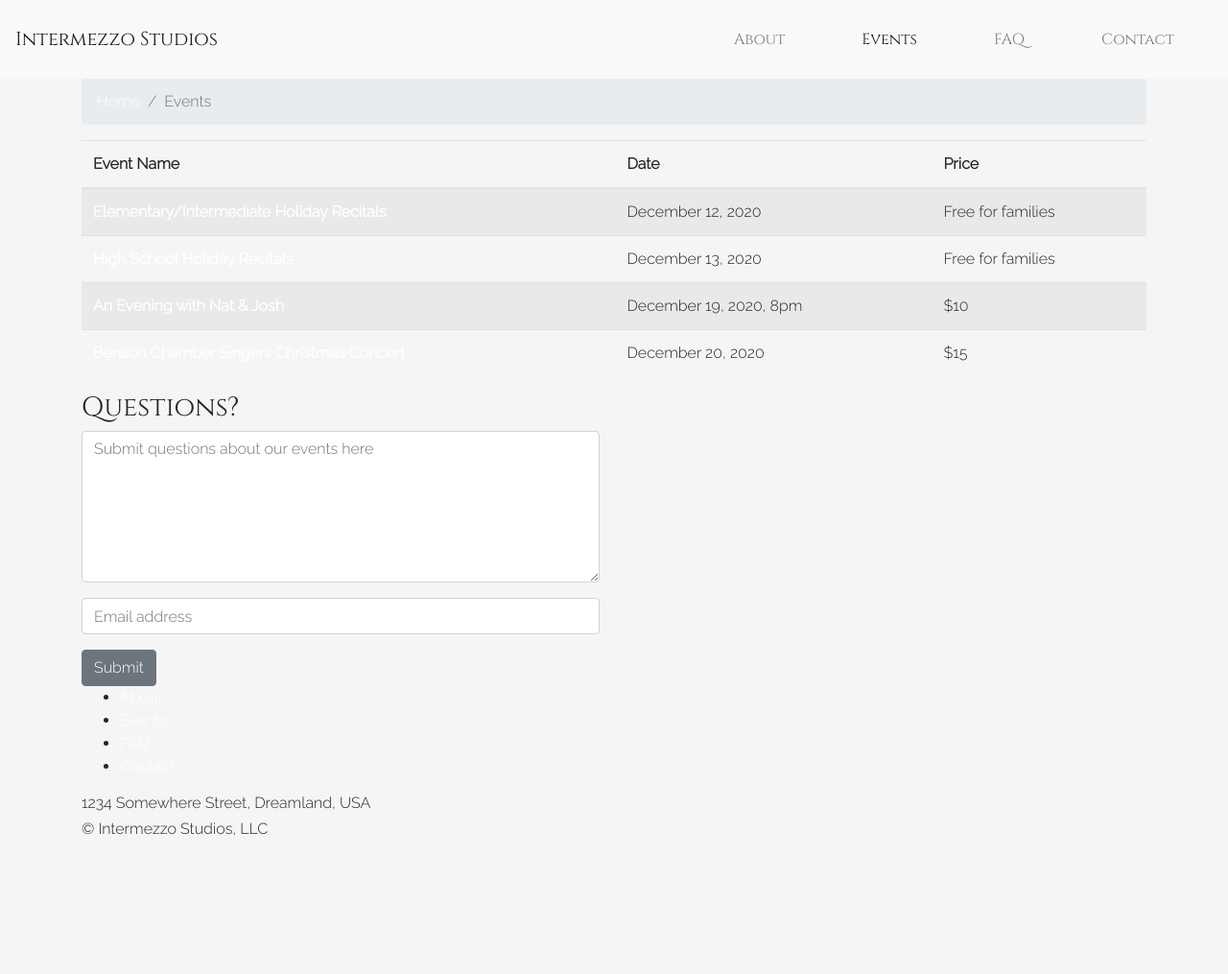
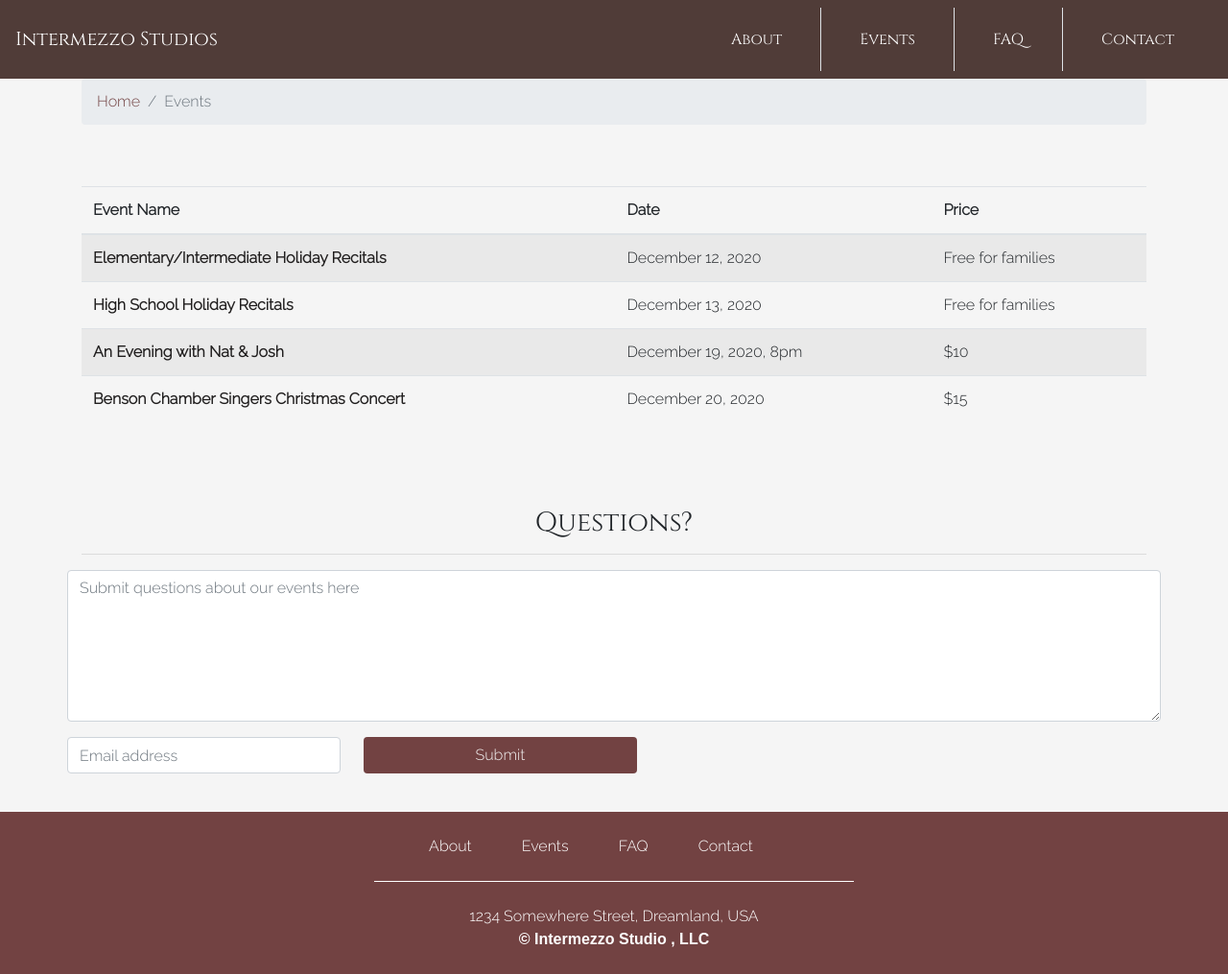
Before and after one commit to Bill-Sukh/Intermezzo-Studios, a website: page events.html in a window 1280 px wide. Shown: the whole page at 96% size. Before the commit the page ends 882 px from the top, so only its background shows below. Drawn offline with nearby package versions, Linux system fonts and the light colour scheme.

Commit message:
About, Events, FAQ edit

```diff
--- a/css/styles.css
+++ b/css/styles.css
@@ -156,3 +156,54 @@ h1,h2,h3{
 
 
 /* footer end */
+
+
+/* ---------- ABOUT.HTML ---------- */
+
+
+/* Breacrumb */
+.breadcrumb a{
+    color: rgb(114, 66, 66);
+}
+/*  */
+
+/* Link menu */
+.about-section {
+    height: 80vh;
+}
+
+.about-link-menu a{
+    color:rgb(114, 66, 66);
+    font-size: 1.3rem;
+    border-bottom: 0.1rem solid rgb(194, 190, 190);
+}
+
+.about-link-menu li:hover {
+    background-color: lightgrey;
+}
+/* Link menu end */
+
+
+/* ---------- EVENTS.HTML ---------- */
+
+
+/* Calendar */
+
+
+.calendar-table tr a{
+    color: rgb(32, 30, 30);
+
+}
+
+/* ---------- FAQ.HTML ---------- */
+
+#faqAccordion {
+    height: 70vh;
+}
+
+#faqAccordion .btn-link {
+    color: rgb(37, 34, 34);
+}
+
+
+/* ---------- CONTACT.HTML ---------- */
--- a/events.html
+++ b/events.html
@@ -15,21 +15,21 @@
 
 <!--Navigation Bar-->
 
-<nav class="navbar navbar-expand-lg navbar-light bg-light">
+<nav class="navbar navbar-expand-lg" id="my_nav">
     <a class="navbar-brand" href="index.html">Intermezzo Studios</a>
     <button class="navbar-toggler" type="button" data-toggle="collapse" data-target="#navbar" aria-controls="navbar" aria-expanded="false" aria-label="Toggle navigation">
-        <span class="navbar-toggler-icon"></span>
+        <i class="fa fa-bars fa-2x navbar-toggler-icon"></i>
     </button>
 
     <div class="collapse navbar-collapse" id="navbar">
         <ul class="navbar-nav ml-auto">
-            <li class="nav-item">
+            <li class="nav-item border-right">
                 <a class="nav-link" href="about.html">About</a>
             </li>
-            <li class="nav-item active">
+            <li class="nav-item border-right">
                 <a class="nav-link" href="events.html">Events</a>
             </li>
-            <li class="nav-item">
+            <li class="nav-item border-right">
                 <a class="nav-link" href="faq.html">FAQ</a>
             </li>
             <li class="nav-item">
@@ -53,9 +53,8 @@
 </div>
 
 <!--Calendar-->
-
-<div class="container">
-    <table class="table table-striped">
+<div class="container py-5">
+    <table class="table table-striped calendar-table">
         <thead>
             <tr>
                 <th scope="col-6">Event Name</th>
@@ -86,20 +85,23 @@
             </tr>
         </tbody>
     </table>
+</div>
 
 <!--Contact Form-->
-
+<div class="container py-4">
     <div class="row">
-        <div class="col-6">
-            <h3>Questions?</h3>
-            <form>
-                <div class="form-group">
+        <div class="col-12 text-center">
+            <h3 class="mb-3">Questions?</h3>
+            <hr>
+            <form >
+                <div class="form-group row">
                     <textarea class="form-control" id="eventsTextarea" rows="6" placeholder="Submit questions about our events here"></textarea>
                 </div>
-                <div class="form-group">
-                    <input type="email" id="eventsEmail" class="form-control" placeholder="Email address" />
+                <div class="form-group row">
+                    <input type="email" id="eventsEmail" class="form-control col-3 mr-4" placeholder="Email address" />
+                    <button type="submit" class="btn contact-submit-btn col-3">Submit</button>
                 </div>
-                <button type="submit" class="btn btn-secondary">Submit</button>
+
             </form>
         </div>
     </div>
@@ -107,31 +109,34 @@
 
 <!--Footer-->
 
-<footer>
-    <div class="container">
-        <div class="row">
-            <div class="col-12">
-                <ul>
-                    <li><a href="about.html">About</a></li>
-                    <li><a href="#">Events</a></li>
-                    <li><a href="faq.html">FAQ</a></li>
-                    <li><a href="contact.html">Contact</a></li>
-                </ul>
-            </div>
-            <hr/>
-            <div class="col-12">
-                <h6>1234 Somewhere Street, Dreamland, USA</h6>
-                <h6>&#169; Intermezzo Studios, LLC</h6>
-            </div>
+<footer class="site-footer">
+    <div class="container-fluid">
+        <div class="footer-navigation text-center py-4">
+            <a class="footer-nav-item" href="about.html">About</a>
+            <a class="footer-nav-item" href="events.html">Events</a>
+            <a class="footer-nav-item" href="faq.html">FAQ</a>
+            <a class="footer-nav-item" href="contact.html">Contact</a>
+        </div>
+        <div class="white-line mx-auto">
+        </div>
+        <div class="address text-center py-4">
+            <p class="m-0">1234 Somewhere Street, Dreamland, USA </br> <b style="font-family: sans-serif;"> &copy; Intermezzo Studio , LLC</b> </p>
         </div>
     </div>
 </footer>
+
 
 <!--Scripts-->
 
 <script src="node_modules/jquery/dist/jquery.slim.min.js"></script>
 <script src="node_modules/popper.js/dist/popper.min.js"></script>
 <script src="node_modules/bootstrap/dist/js/bootstrap.min.js"></script>
-
+<script>
+    // This script changes every navbar bg-color, except index.html's navbar.
+    // Because index.html navbar bg-color needs opacity to blend with header image
+    $('document').ready(function(){
+        $(".navbar").css("background-color", "rgb(63, 41, 36,90%)");
+    });
+</script>
 </body>
 </html>
```
Also changed, not shown: about.html (+26 -24 lines), contact.html (+30 -23 lines), faq.html (+25 -24 lines).
